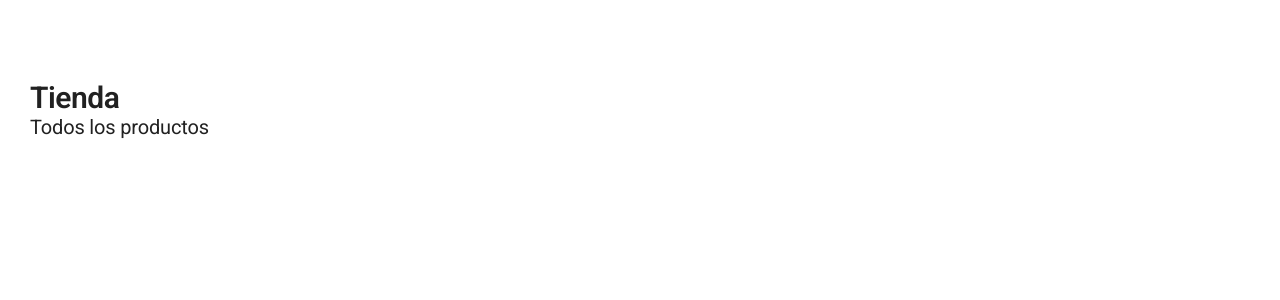
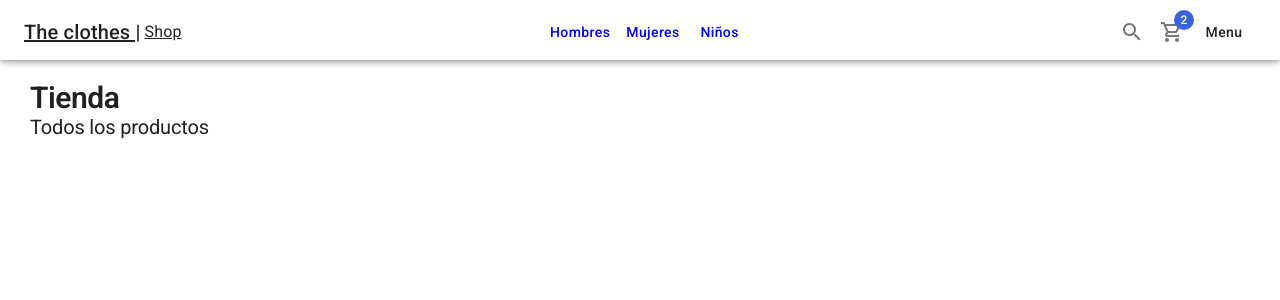
Before and after one commit to juanDaRestrepo/clothes-shop, a Next.js app: page / in a window 1280 px wide. Shown: the top 300 px of the page. Built offline with nearby package versions, Linux system fonts and the light colour scheme.

Commit message:
Finish navbar

```diff
--- a/components/layouts/ShopLayout.tsx
+++ b/components/layouts/ShopLayout.tsx
@@ -1,5 +1,6 @@
 import Head from "next/head";
 import { FC, PropsWithChildren } from "react";
+import Navbar from "../ui/Navbar";
 
 interface Props {
   title: string;
@@ -28,7 +29,9 @@
             )
         }
       </Head>
-      <nav>{/* TODO :Navbar */}</nav>
+      <nav>
+        <Navbar />
+      </nav>
       {/* TODO: Sidebar*/}
 
       <main
--- /dev/null
+++ b/components/ui/Navbar.tsx
@@ -0,0 +1,73 @@
+import { SearchOutlined, ShoppingCartOutlined } from "@mui/icons-material";
+import {
+  AppBar,
+  Toolbar,
+  Typography,
+  Box,
+  Link,
+  Button,
+  IconButton,
+  Badge,
+} from "@mui/material";
+
+import NextLink from "next/link";
+
+const Navbar = () => {
+  return (
+    <AppBar>
+      <Toolbar>
+        {
+          <NextLink
+            href="/"
+            style={{ textDecoration: "none", color: "rgba(0, 0, 0, 0.87)" }}
+            passHref
+            legacyBehavior
+          >
+            <Link style={{ color: "rgba(0, 0, 0, 0.87)" }}>
+              <Box display="flex" alignItems="center" justifyContent="center">
+                <Typography variant="h6">The clothes |</Typography>
+                <Typography sx={{ ml: 0.5 }}>Shop</Typography>
+              </Box>
+            </Link>
+          </NextLink>
+        }
+
+        <Box flex={1} />
+        <Box sx={{ display: { xs: "none", sm: "block" } }}>
+          <NextLink href="/category/men" passHref legacyBehavior>
+            <Link>
+              <Button>Hombres</Button>
+            </Link>
+          </NextLink>
+
+          <NextLink href="/category/women" passHref legacyBehavior>
+            <Link>
+              <Button>Mujeres</Button>
+            </Link>
+          </NextLink>
+          <NextLink href="/category/kids" passHref legacyBehavior>
+            <Link>
+              <Button>Niños</Button>
+            </Link>
+          </NextLink>
+        </Box>
+
+        <Box flex={1} />
+        <IconButton>
+          <SearchOutlined />
+        </IconButton>
+        <NextLink href="/cart">
+          <IconButton>
+            <Badge badgeContent={2} color="secondary">
+              <ShoppingCartOutlined />
+            </Badge>
+          </IconButton>
+        </NextLink>
+
+        <Button>Menu</Button>
+      </Toolbar>
+    </AppBar>
+  );
+};
+
+export default Navbar;
--- /dev/null
+++ b/components/ui/index.ts
@@ -0,0 +1 @@
+export * from './Navbar';
```
